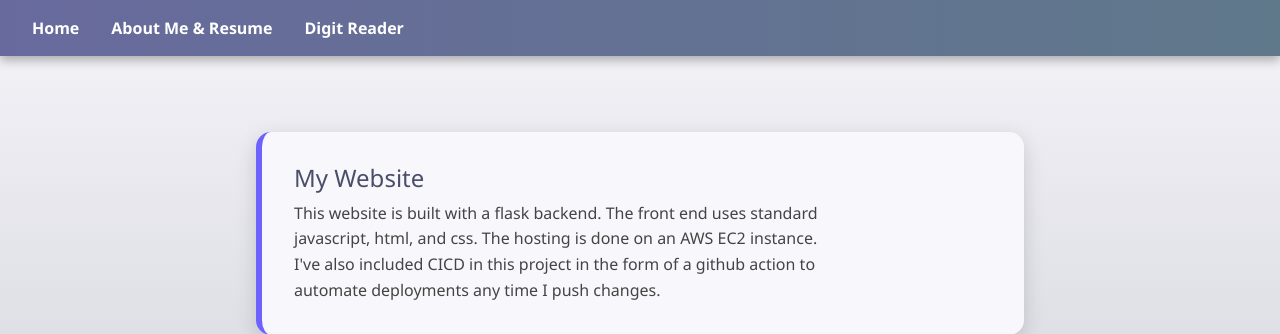
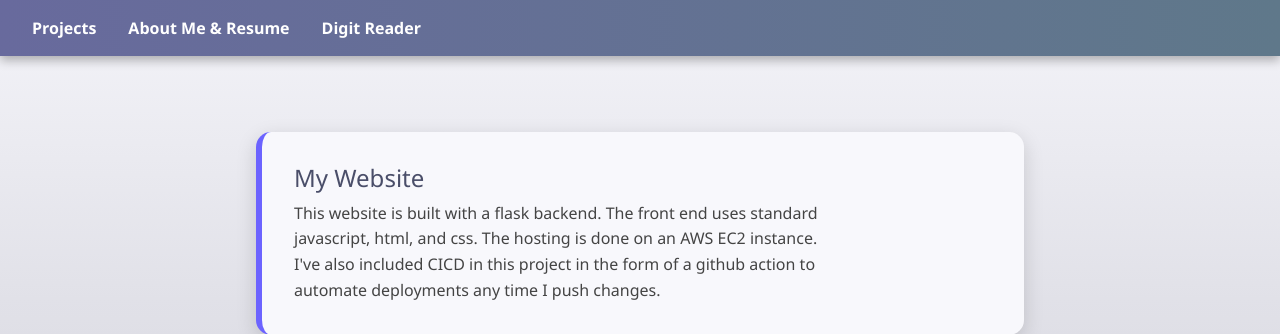
Before and after one commit to MichaelWheeler202/My_Website_2, a Flask app: page / in a window 1280 px wide. Shown: the top 334 px of the page. Run offline with Flask 3, Linux system fonts and the light colour scheme; some libraries are stand-ins or nearby versions.

Commit message:
Updating link name to be a bit less confusing

```diff
--- a/templates/base.html
+++ b/templates/base.html
@@ -17,7 +17,7 @@
    <body>
       <header class="site-header">
         <nav class="nav-links">
-            <a href="/">Home</a>
+            <a href="/">Projects</a>
             <a href="/about-me">About Me &amp; Resume</a>
             <a href="/mnist-digit-reader">Digit Reader</a>
         </nav>
```
